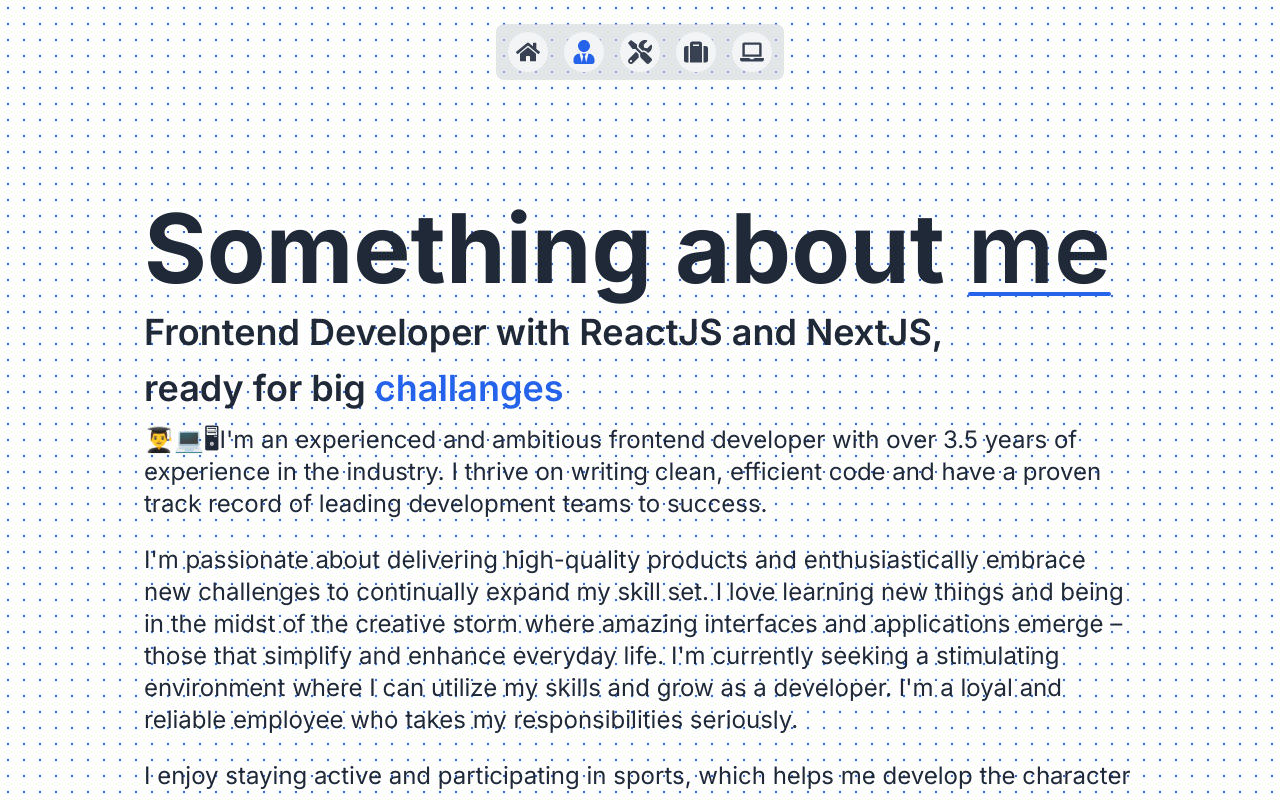
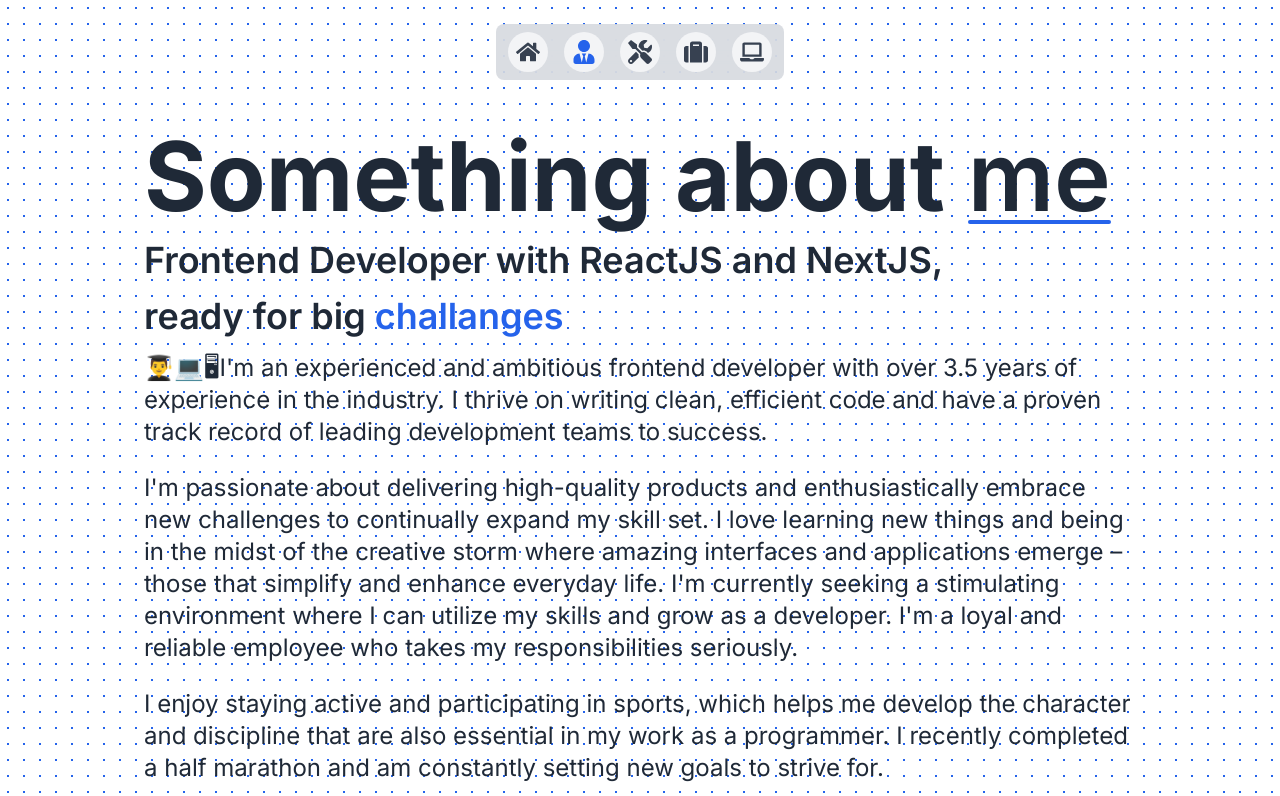
Before and after one commit to JaniecMichal/my-personal-page, a Next.js app: page /about in a window 1280 px wide. Shown: the top 796 px of the page. Built offline with nearby package versions, Linux system fonts and the light colour scheme.

Commit message:
fix spacing, make sticky nav

```diff
--- a/app/about/page.tsx
+++ b/app/about/page.tsx
@@ -5,7 +5,7 @@ import { Highlight } from "@/components/highlight";
 
 export default async function About() {
 	return (
-		<section className="mx-auto px-4 py-12 md:px-6 lg:px-24">
+		<section className="mx-auto px-4 md:px-6 lg:px-24">
 			<MainHeading
 				text={
 					<>
--- a/app/experience/page.tsx
+++ b/app/experience/page.tsx
@@ -5,7 +5,7 @@ import { Highlight } from "@/components/highlight";
 
 export default async function MyExp() {
 	return (
-		<section className="mx-auto px-4 py-12 md:px-6 lg:px-24">
+		<section className="mx-auto px-4 md:px-6 lg:px-24">
 			<MainHeading
 				text={
 					<>
--- a/app/layout.tsx
+++ b/app/layout.tsx
@@ -23,7 +23,7 @@ export default function RootLayout({
 			<body
 				className={`bg-white bg-[radial-gradient(#2564eb_1px,transparent_0.5px)] text-gray-800 [background-size:16px_16px] ${inter.className}`}
 			>
-				<div className="mx-auto h-screen w-screen px-4 sm:px-6 lg:px-12">
+				<div className="mx-auto h-full w-screen px-4 sm:px-6 lg:px-12">
 					<Header />
 
 					<main className="py-8">{children}</main>
--- a/app/page.tsx
+++ b/app/page.tsx
@@ -19,7 +19,7 @@ const DYNAMIC_TEXTS = [
 
 export default async function Home() {
 	return (
-		<section className="py-6">
+		<section>
 			<div className="mx-auto flex max-w-[1420px] flex-col items-center justify-center px-4 md:px-6 lg:flex-row lg:px-8">
 				<Img width={600} height={600} src={profilePic} alt="my--profile-photo" showBorder />
 
--- a/app/projects/page.tsx
+++ b/app/projects/page.tsx
@@ -5,7 +5,7 @@ import { Projects } from "@/components/projects";
 
 export default async function MyProjects() {
 	return (
-		<section className="mx-auto px-4 py-12 md:px-6 lg:px-24">
+		<section className="mx-auto px-4 md:px-6 lg:px-24">
 			<MainHeading
 				text={
 					<>
--- a/app/skills/page.tsx
+++ b/app/skills/page.tsx
@@ -6,7 +6,7 @@ import { SoftSkills } from "@/components/soft-skills";
 
 export default async function MySkills() {
 	return (
-		<section className="mx-auto px-4 py-12 md:px-6 lg:px-8">
+		<section className="mx-auto px-4 md:px-6 lg:px-8">
 			<MainHeading
 				text={
 					<>
--- a/src/components/header/index.tsx
+++ b/src/components/header/index.tsx
@@ -1,9 +1,8 @@
 import { Navbar } from "../navbar";
-import { Socials } from "../socials";
 
 export const Header = () => {
 	return (
-		<header className="flex flex-row items-center justify-center px-8 py-6">
+		<header className="sticky top-0 z-50 flex flex-row items-center justify-center px-8 pt-6">
 			<Navbar />
 		</header>
 	);
--- a/src/components/navbar/index.tsx
+++ b/src/components/navbar/index.tsx
@@ -47,7 +47,7 @@ const NAV_LINKS: NavLink[] = [
 export const Navbar = () => {
 	return (
 		<IconContext.Provider value={{ size: "24px" }}>
-			<nav className="mb-4 rounded-lg bg-gray-300/60 px-3 py-2">
+			<nav className="mb-4 rounded-lg bg-gray-300/80 px-3 py-2 backdrop-blur-md">
 				<ul className="flex space-x-4">
 					{NAV_LINKS.map(({ title, href, icon, ariaLabel }) => (
 						<ActiveNavbarLink
```
